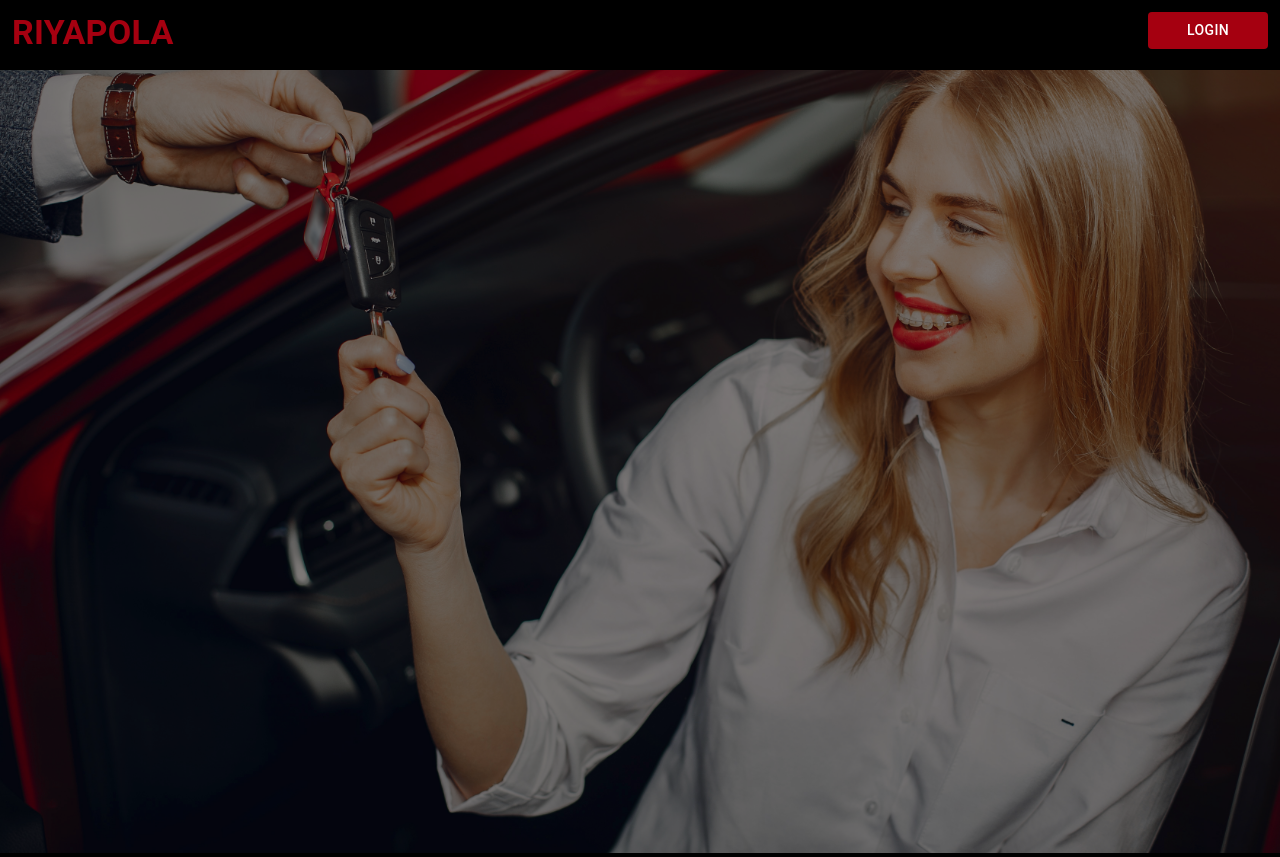
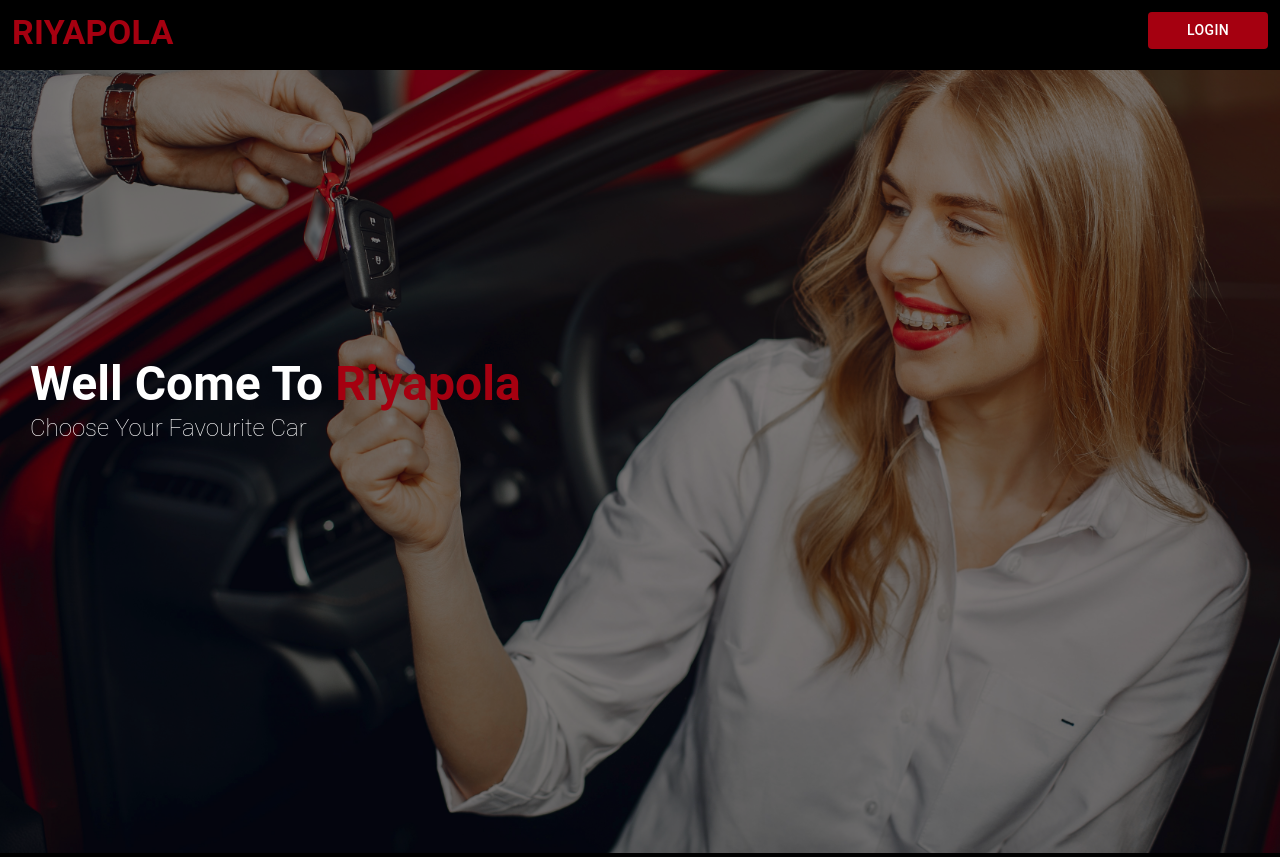
Before and after one commit to imeshhirushan2117/Riyapola_FrontEnd, a React (Vite) app: page / in a window 1280 px wide. Built offline with nearby package versions, Linux system fonts and the light colour scheme.

Commit message:
added-img-text

```diff
--- a/src/common/BackgroundImg/BackgroundImg.jsx
+++ b/src/common/BackgroundImg/BackgroundImg.jsx
@@ -1,13 +1,36 @@
 import React from 'react'
-import { Box } from '@mui/material'
+import { Box, Typography } from '@mui/material'
 import home_img from '../../assets/img/home.jpg'
 
 export default function BackgroundImg() {
-  return (
-    <Box>
-         <Box sx={{background:"black"}}>
-            <img style={{width:"100%" , opacity:"50%" }} src={home_img} alt="" />
-         </Box>
-    </Box>
-  )
+    return (
+        <Box>
+            <Box sx={{ background: "black" }}>
+                <Box
+                    sx={{
+                        color: "white",
+                        position: "absolute",
+                        zIndex: '100',
+                        alignItems: "left",
+                        justifyContent: "center",
+                        height: '100%',
+                        display: 'flex',
+                        padding: "30px",
+                        flexDirection: "column"
+                    }}>
+                    <Typography sx={{ fontWeight: "bold" }} variant="h3" component="h3">
+                        Well Come To <span style={{ color: "#A50010" }}>Riyapola</span>
+                    </Typography>
+
+                    <Typography sx={{ fontWeight: 200, textAlign: "left" }} variant="h5" component="h5">
+                        Choose Your Favourite Car
+                    </Typography>
+                </Box>
+
+                <img style={{ width: "100%", opacity: "50%" }} src={home_img} alt="" />
+
+            </Box>
+
+        </Box>
+    )
 }
--- a/src/pages/Home/Home.jsx
+++ b/src/pages/Home/Home.jsx
@@ -6,7 +6,7 @@ import { Box } from '@mui/material'
 export default function Home() {
     return (
         <div>
-           <Box sx={{position:"fixed" , zIndex:"100", width:"100%"}} >
+           <Box sx={{position:"fixed" , zIndex:"1000", width:"100%"}} >
            <Header/>
            </Box>
            <BackgroundImg/>
```
